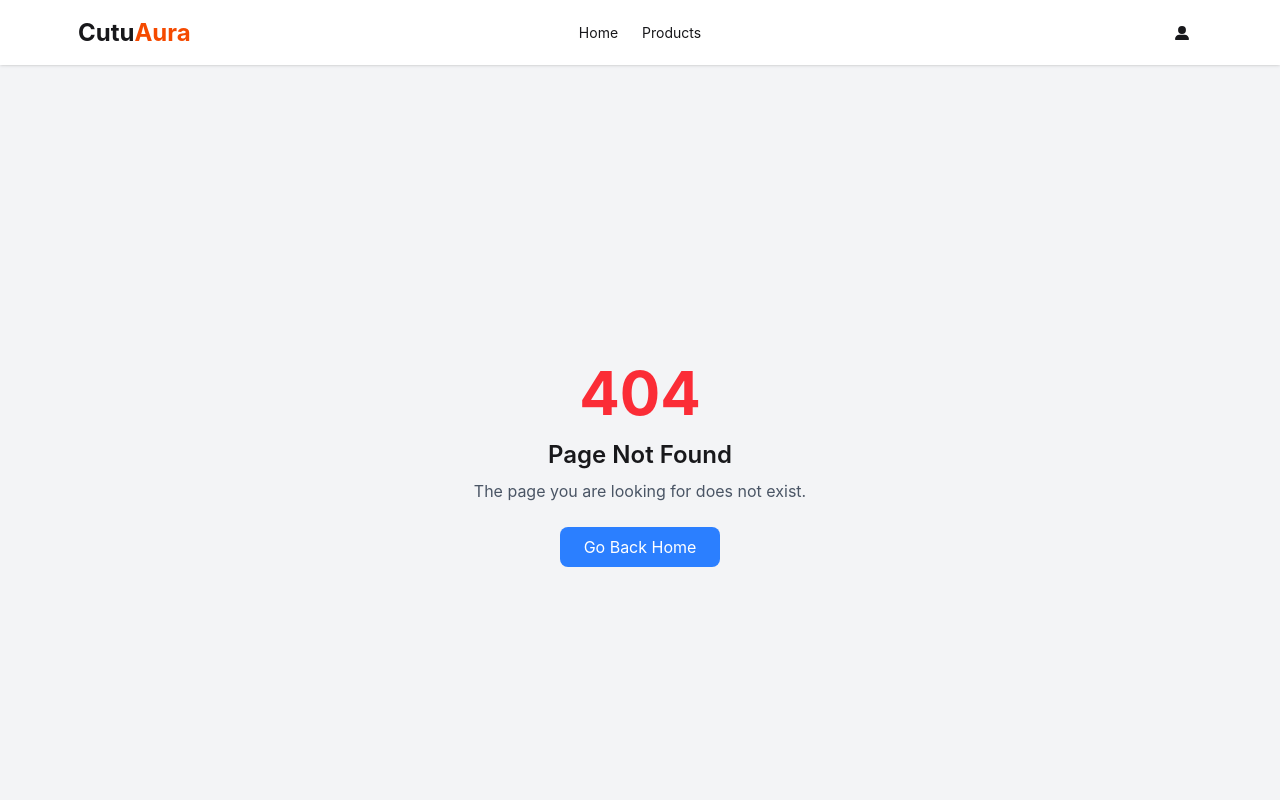
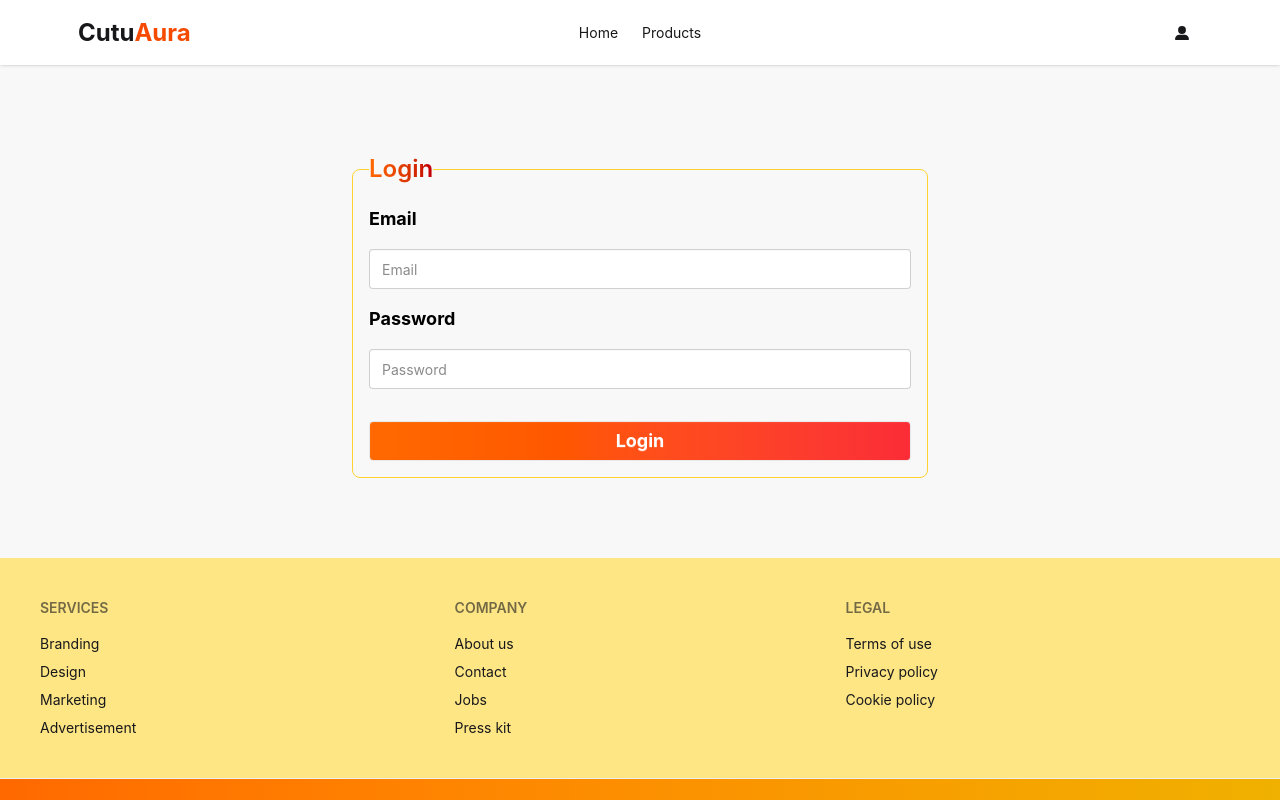
Before and after one commit to SadmanIbneSalim/SunAura, a Next.js app: page /authentication/login in a window 1280 px wide. Before the commit this address had no page. Shown: the top 800 px of the page. Built offline with nearby package versions, Linux system fonts and the light colour scheme.

Commit message:
loading spinner added

```diff
--- a/package.json
+++ b/package.json
@@ -13,7 +13,8 @@
     "react": "19.2.4",
     "react-dom": "19.2.4",
     "react-fast-marquee": "^1.6.5",
-    "react-icons": "^5.6.0"
+    "react-icons": "^5.6.0",
+    "react-spinners": "^0.17.0"
   },
   "devDependencies": {
     "@tailwindcss/postcss": "^4",
--- a/src/app/Products/[productId]/page.jsx
+++ b/src/app/Products/[productId]/page.jsx
@@ -5,7 +5,7 @@ const ProductDetailsPage = async ({ params }) => {
   const { productId } = await params;
 
   const res = await fetch("http://localhost:3000/Data.json", {
-    cache: "force-cache",
+    cache: "no-store",
   });
 
   const data = await res.json();
@@ -26,7 +26,7 @@ const ProductDetailsPage = async ({ params }) => {
               height={600}
               src={product.image}
               alt={product.name}
-                className="w-full h-48 object-cover"
+                className="w-full h-auto object-cover"
             />
           </figure>
         </div>
--- a/src/app/Products/page.jsx
+++ b/src/app/Products/page.jsx
@@ -3,7 +3,7 @@ import Cards from "@/components/Cards";
 
 
 const ProductPage = async() => {
-    const productPromise=await fetch('http://localhost:3000/Data.json',{ cache: 'force-cache' });
+    const productPromise=await fetch('http://localhost:3000/Data.json',{ cache: 'no-store' });
     const productsData=await productPromise.json()
 
     return (
--- /dev/null
+++ b/src/app/authentication/login/page.jsx
@@ -0,0 +1,24 @@
+import React from "react";
+
+const LogInPage = () => {
+  return (
+    <div className="bg-base-200 p-10">
+      <fieldset className="fieldset  border-amber-300 mx-auto my-10 rounded-box max-w-xl border gap-4 p-4">
+        <legend className="fieldset-legend text-2xl bg-gradient-to-r from-orange-500 to-red-700 bg-clip-text text-transparent">Login</legend>
+
+
+
+        <label className="label text-lg text-black font-bold">Email</label>
+        <input type="email" className="input w-full" placeholder="Email" />
+
+
+        <label className="label text-lg text-black font-bold">Password</label>
+        <input type="password" className="input w-full" placeholder="Password" />
+
+        <button className="btn bg-gradient-to-r from-orange-500 to-red-500 mt-4 text-lg text-white font-bold">Login</button>
+      </fieldset>
+    </div>
+  );
+};
+
+export default LogInPage;
--- /dev/null
+++ b/src/app/authentication/page.jsx
@@ -0,0 +1,11 @@
+import React from 'react';
+
+const Authenticationpage = () => {
+    return (
+        <div>
+            authenticatioin
+        </div>
+    );
+};
+
+export default Authenticationpage;
--- /dev/null
+++ b/src/app/authentication/register/page.jsx
@@ -0,0 +1,25 @@
+import React from 'react';
+
+const RegisterPage = () => {
+    return (
+         <div className="bg-base-200 p-10">
+      <fieldset className="fieldset  border-amber-300 mx-auto my-10 rounded-box max-w-xl border gap-4 p-4">
+        <legend className="fieldset-legend text-2xl bg-gradient-to-r from-orange-500 to-red-700 bg-clip-text text-transparent">Login</legend>
+
+        <label className="label text-lg text-black font-bold">Name</label>
+        <input type="text" className="input w-full" placeholder="Your Name" />
+
+        <label className="label text-lg text-black font-bold">Email</label>
+        <input type="email" className="input w-full" placeholder="Email" />
+
+
+        <label className="label text-lg text-black font-bold">Password</label>
+        <input type="password" className="input w-full" placeholder="Password" />
+
+        <button className="btn bg-gradient-to-r from-orange-500 to-red-500 mt-4 text-lg text-white font-bold">Login</button>
+      </fieldset>
+    </div>
+    );
+};
+
+export default RegisterPage;
--- /dev/null
+++ b/src/app/loading.jsx
@@ -0,0 +1,11 @@
+import React from 'react';
+
+const loading = () => {
+    return (
+        <div className='flex items-center justify-center h-screen'>
+            <span className="loading loading-spinner loading-lg text-error"></span>
+        </div>
+    );
+};
+
+export default loading;
--- a/src/components/PopularProducts.jsx
+++ b/src/components/PopularProducts.jsx
@@ -3,7 +3,7 @@ import Cards from "./Cards";
 
 
 const PopularProducts = async() => {
-    const productPromise=await fetch('http://localhost:3000/Data.json',{ cache: 'force-cache' });
+    const productPromise=await fetch('http://localhost:3000/Data.json',{ cache: 'no-store' });
     const productsData=await productPromise.json()
 
     return (
```
Also changed, not shown: 1 other file (tests, documents, lock files or other folders).
